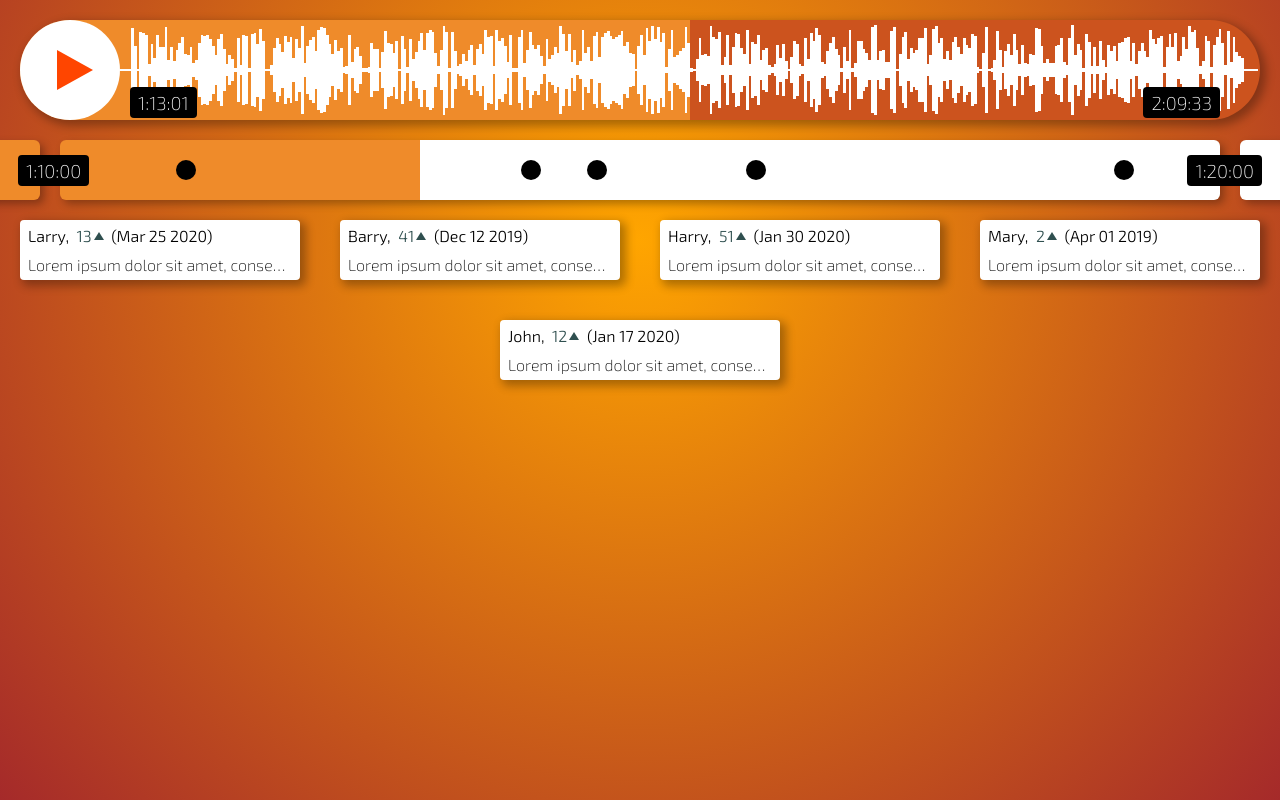
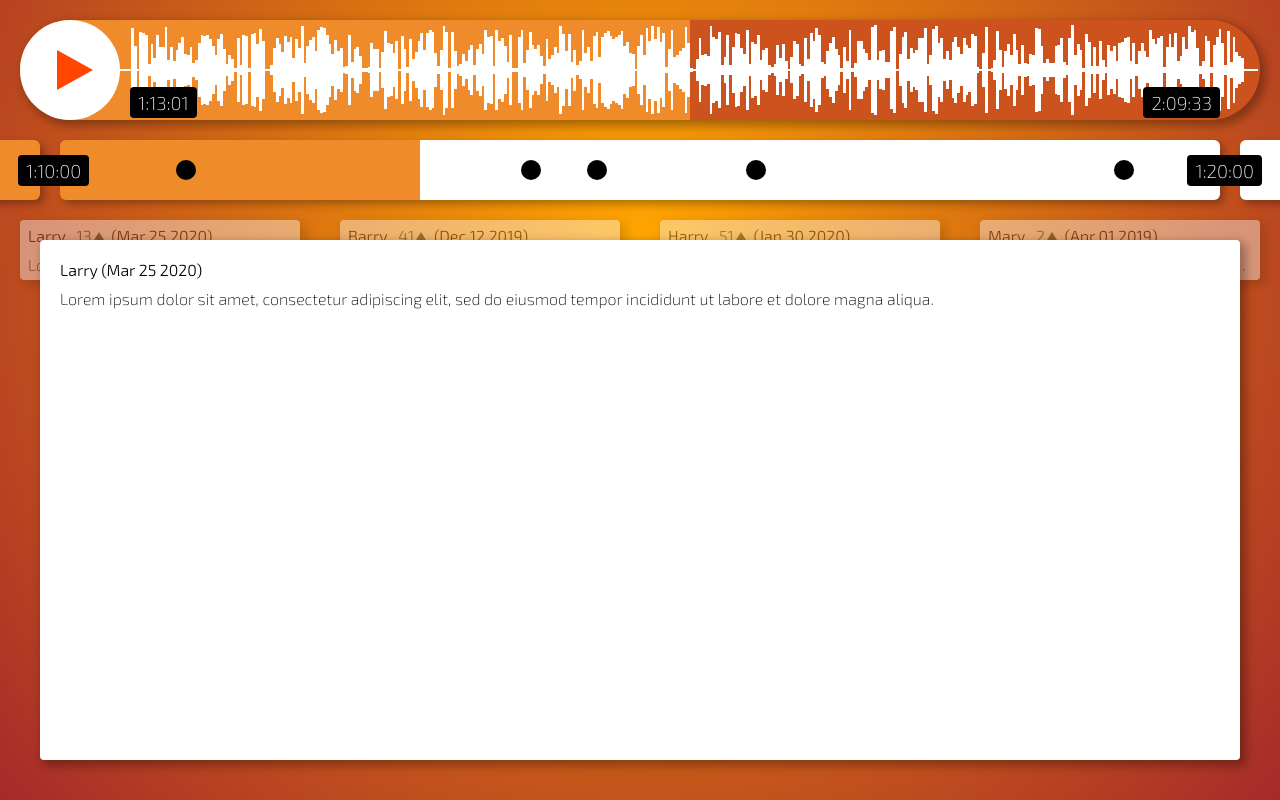
Before and after one commit to ageor/ageor, a plain HTML site: page 2ndim/index.html in a window 1280 px wide. Both pictures are taken after a click on the element 160 px from the left and 250 px from the top of the page. Drawn offline with nearby package versions, Linux system fonts and the light colour scheme.

Commit message:
Add thread modal

```diff
--- a/2ndim/index.html
+++ b/2ndim/index.html
@@ -24,7 +24,9 @@
             }
 
             body {
-                background-image: radial-gradient(circle at 50% 30%, orange, brown)
+                background-image: radial-gradient(circle at 50% 30%, orange, brown);
+                display: flex;
+                flex-direction: column;
             }
 
             .player {
@@ -145,9 +147,16 @@
             }
 
             .conversations {
+                position: relative;
+                flex-grow: 1;
                 display: flex;
                 flex-wrap: wrap;
+                align-content: flex-start;
                 justify-content: center;
+            }
+
+            .conversations.fade .thread {
+                opacity: 0.4;
             }
 
             .conversations .thread {
@@ -194,6 +203,34 @@
                 border-left: 5px solid transparent;
                 border-right: 5px solid transparent;
                 border-bottom: 8px solid darkslategray;
+            }
+
+            .conversations .overlay {
+                z-index: 1000;
+                display: none;
+                position: absolute;
+                left: 0;
+                top: 0;
+                width: 100%;
+                height: 100%;
+            }
+
+            .conversations .overlay.open {
+                display: block;
+            }
+
+            .conversations .overlay .content {
+                background-color: white;
+                border-radius: 4px;
+                margin: 40px;
+                padding: 20px;
+                height: calc(100% - 80px);
+                box-shadow: 4px 4px 10px 2px rgba(0, 0, 0, 0.3);
+            }
+
+            .conversations .overlay .content .header {
+                margin-bottom: 10px;
+                font-variation-settings: "wght" 320;
             }
         </style>
     </head>
@@ -306,9 +343,38 @@
             },
         ];
 
+        const modal = conv.append("div")
+            .attr("class", "overlay");
+        // const backdrop = modal.append("div")
+        //     .attr("class", "backdrop");
+        const content = modal.append("div")
+            .attr("class", "content");
+        const modalHeader = content.append("div")
+            .attr("class", "header");
+        const modalBody = content.append("div")
+            .attr("class", "comment");
+
+        const dtf = new Intl.DateTimeFormat('en', { year: 'numeric', month: 'short', day: '2-digit' })
+
+        function openModal(d) {
+            const [{ value: mo },,{ value: da },,{ value: ye }] = dtf.formatToParts(d.date);
+
+            modalHeader.html(`${d.author} (${mo} ${da} ${ye})`);
+
+            modalBody.text(d.text);
+
+            modal.classed("open", true);
+            conv.classed("fade", true);
+        }
+
+        function closeModal() {
+            modal.classed("open", false);
+            conv.classed("fade", false);
+        }
+
+        modal.on("click", closeModal);
+
         function drawConversations() {
-            const dtf = new Intl.DateTimeFormat('en', { year: 'numeric', month: 'short', day: '2-digit' })
-
             let t = conv.selectAll(".thread")
                 .data(cData);
 
@@ -330,7 +396,8 @@
                     self.append("div")
                         .attr("class", "comment")
                         .text(d.text);
-                });
+                })
+                .on("click", openModal);
         }
 
         drawConversations();
```
